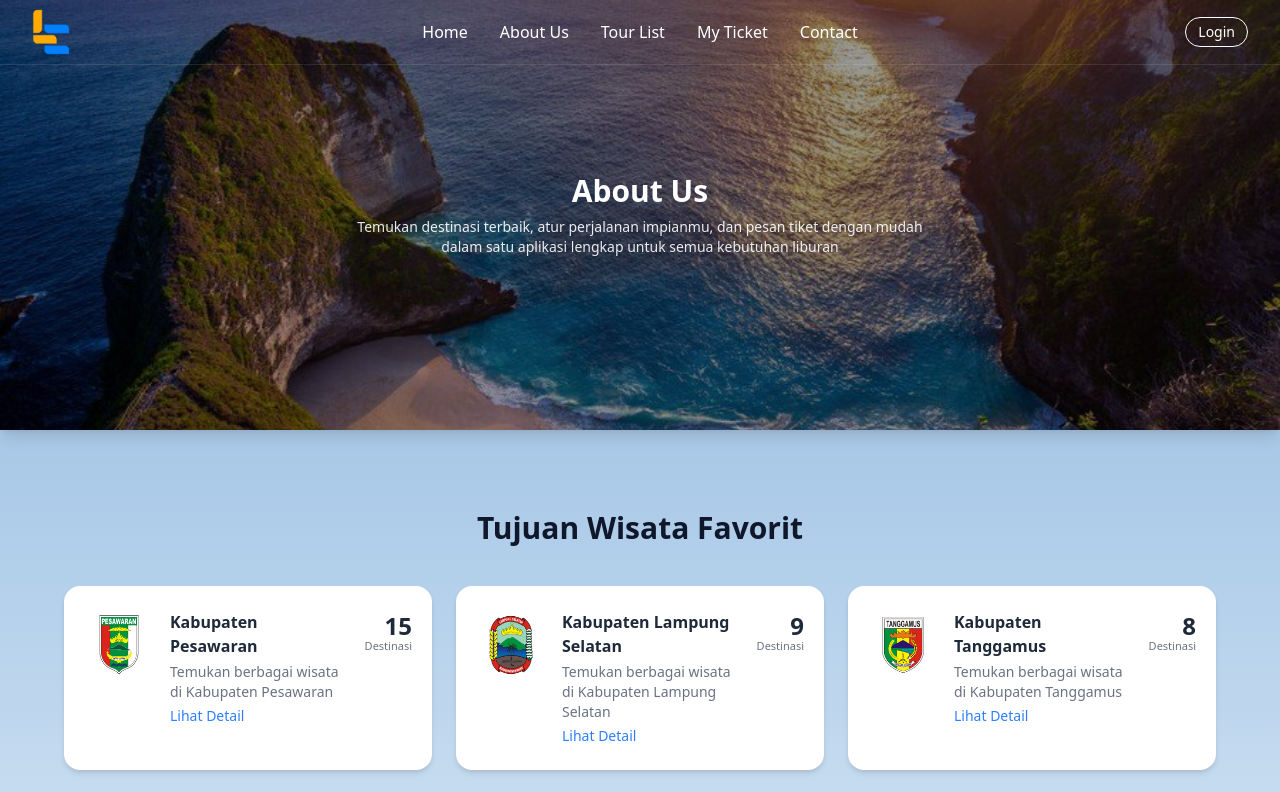
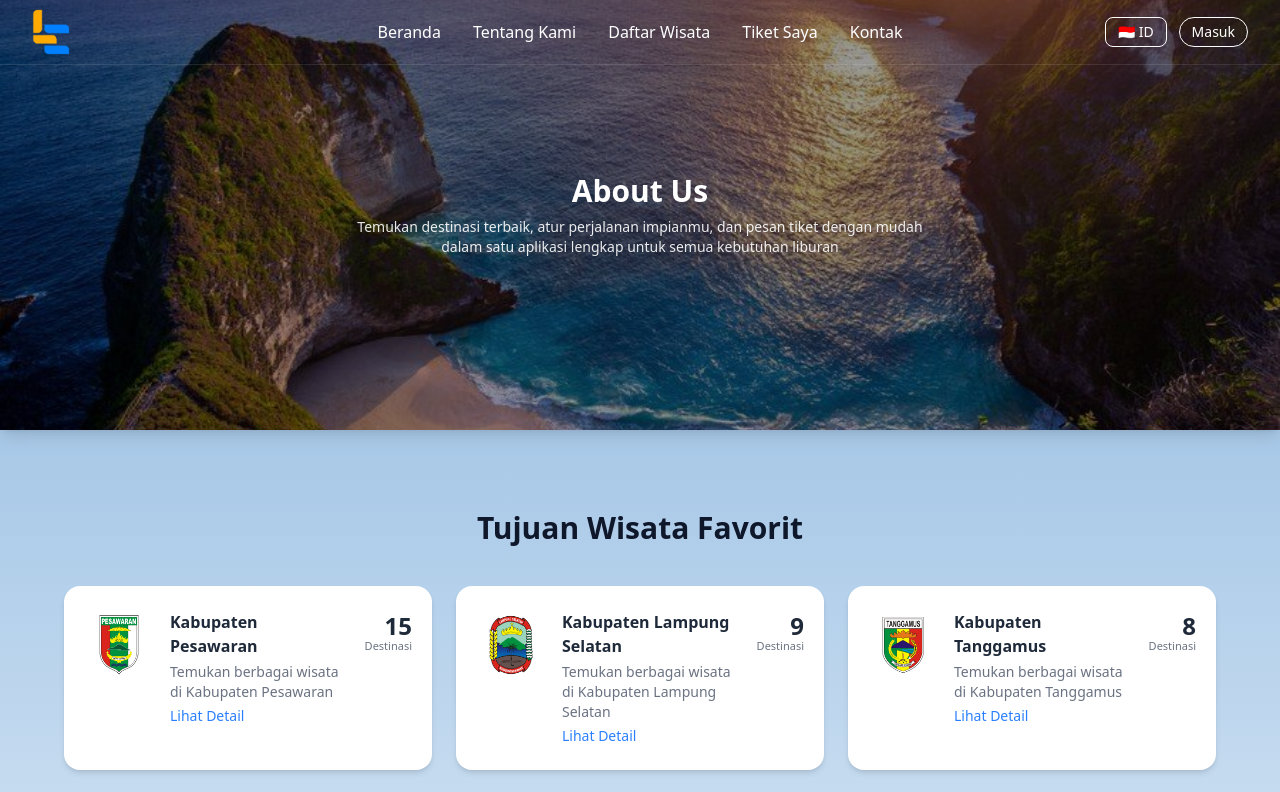
Before and after one commit to megustaSzy/project-web-mobile-api, a Next.js app in the folder web/: page /tourlist in a window 1280 px wide. Shown: the top 792 px of the page. Built offline with nearby package versions, Linux system fonts and the light colour scheme.

Commit message:
menambahkan bahasa pada navbar

```diff
--- a/web/src/app/components/NavBar.tsx
+++ b/web/src/app/components/NavBar.tsx
@@ -16,14 +16,27 @@ export default function NavBar() {
     }
   );
 
-  // 🔹 Efek scroll (ubah warna navbar)
+  const [language, setLanguage] = useState("id");
+
+  // 🔹 Scroll effect
   useEffect(() => {
     const handleScroll = () => setScrolled(window.scrollY > 20);
     window.addEventListener("scroll", handleScroll);
     return () => window.removeEventListener("scroll", handleScroll);
   }, []);
 
-  // 🔹 Ambil profil dari localStorage
+  // 🔹 Load Language
+  useEffect(() => {
+    const savedLang = localStorage.getItem("language");
+    if (savedLang) setLanguage(savedLang);
+  }, []);
+
+  const handleChangeLanguage = (lang: string) => {
+    setLanguage(lang);
+    localStorage.setItem("language", lang);
+  };
+
+  // 🔹 Load Profile & Token
   const loadLocalProfile = () => {
     const token = localStorage.getItem("token");
     const storedProfile = localStorage.getItem("profile");
@@ -39,10 +52,8 @@ export default function NavBar() {
           avatar: parsed.avatar || "/images/profile.jpg",
         });
       } catch {
-        console.warn("Data profil lokal rusak");
+        console.warn("Profile rusak");
       }
-    } else {
-      setUserData({ name: "User", avatar: "/images/profile.jpg" });
     }
   };
 
@@ -62,6 +73,19 @@ export default function NavBar() {
     setUserData({ name: "User", avatar: "/images/profile.jpg" });
   };
 
+  // 🌎 TEXT SESUAI BAHASA
+  const t = {
+    home: language === "id" ? "Beranda" : "Home",
+    about: language === "id" ? "Tentang Kami" : "About Us",
+    tour: language === "id" ? "Daftar Wisata" : "Tour List",
+    ticket: language === "id" ? "Tiket Saya" : "My Ticket",
+    contact: language === "id" ? "Kontak" : "Contact",
+    login: language === "id" ? "Masuk" : "Login",
+    signup: language === "id" ? "Daftar" : "Sign Up",
+    editProfile: language === "id" ? "Edit Profil" : "Edit Profile",
+    logout: language === "id" ? "Keluar" : "Logout",
+  };
+
   return (
     <header
       className={`fixed top-0 left-0 w-full z-50 transition-all duration-300 ${
@@ -71,29 +95,23 @@ export default function NavBar() {
       }`}
     >
       <div className="relative max-w-7xl mx-auto px-4 sm:px-6 lg:px-8 flex items-center h-16">
-        {/* 🔹 Logo */}
+
+        {/* Logo */}
         <div className="flex items-center gap-2">
           <Image src="/images/logo.png" alt="Logo" width={40} height={40} />
         </div>
 
-        {/* 🔹 Menu Tengah (Desktop) */}
+        {/* MENU DESKTOP */}
         <nav
           className={`hidden md:flex absolute left-1/2 transform -translate-x-1/2 gap-8 transition-colors duration-300 ${
             scrolled ? "text-gray-800" : "text-white"
           }`}
         >
-          <Link href="/" className="hover:text-blue-500">
-            Home
-          </Link>
-          <Link href="/about" className="hover:text-blue-500">
-            About Us
-          </Link>
-          <Link href="/tourlist" className="hover:text-blue-500">
-            Tour List
-          </Link>
-          <Link href="/tiket" className="hover:text-blue-500">
-            My Ticket
-          </Link>
+          <Link href="/" className="hover:text-blue-500">{t.home}</Link>
+          <Link href="/about" className="hover:text-blue-500">{t.about}</Link>
+          <Link href="/tourlist" className="hover:text-blue-500">{t.tour}</Link>
+          <Link href="/tiket" className="hover:text-blue-500">{t.ticket}</Link>
+
           <button
             onClick={() => {
               setOpen(false);
@@ -104,13 +122,40 @@ export default function NavBar() {
             }}
             className="hover:text-blue-500 transition-colors duration-300"
           >
-  Contact
+            {t.contact}
+          </button>
+        </nav>
+
+        {/* BAGIAN KANAN DESKTOP */}
+        <div className="hidden md:flex gap-3 ml-auto items-center relative">
+
+          {/* 🌍 Language Switcher */}
+          <div className="relative group">
+            <button
+              className={`px-3 py-1 rounded-md text-sm border transition ${
+                scrolled ? "text-gray-800 border-gray-600" : "text-white border-white"
+              }`}
+            >
+              {language === "id" ? "🇮🇩 ID" : "🇬🇧 EN"}
             </button>
 
-        </nav>
+            <div className="absolute right-0 mt-2 bg-white rounded-md shadow-lg w-32 opacity-0 invisible group-hover:opacity-100 group-hover:visible transition-all">
+              <button
+                onClick={() => handleChangeLanguage("id")}
+                className="w-full px-4 py-2 text-left hover:bg-gray-100"
+              >
+                🇮🇩 Indonesia
+              </button>
+              <button
+                onClick={() => handleChangeLanguage("en")}
+                className="w-full px-4 py-2 text-left hover:bg-gray-100"
+              >
+                🇬🇧 English
+              </button>
+            </div>
+          </div>
 
-        {/* 🔹 Profil atau Login (Desktop) */}
-        <div className="hidden md:flex gap-3 ml-auto items-center relative">
+          {/* PROFIL / LOGIN */}
           {isLoggedIn ? (
             <div className="flex items-center gap-2 group relative cursor-pointer">
               <Image
@@ -125,40 +170,39 @@ export default function NavBar() {
                   scrolled ? "text-gray-800" : "text-white"
                 }`}
               >
-                {userData.name || "User"}
+                {userData.name}
               </span>
 
-              {/* 🔹 Dropdown */}
-              <div className="absolute right-0 top-10 w-40 bg-white rounded-lg shadow-lg opacity-0 group-hover:opacity-100 invisible group-hover:visible transition-all duration-200">
+              <div className="absolute right-0 top-10 bg-white rounded-md shadow-lg w-40 opacity-0 invisible group-hover:opacity-100 group-hover:visible transition-all">
                 <Link
                   href="/profil"
-                  className="block px-4 py-2 text-gray-700 hover:bg-gray-100"
+                  className="block px-4 py-2 hover:bg-gray-100"
                 >
-                  Edit Profil
+                  {t.editProfile}
                 </Link>
                 <button
                   onClick={handleLogout}
-                  className="block w-full text-left px-4 py-2 text-gray-700 hover:bg-red-100 hover:text-red-600"
+                  className="block w-full text-left px-4 py-2 hover:bg-red-100 hover:text-red-600"
                 >
-                  Logout
+                  {t.logout}
                 </button>
               </div>
             </div>
           ) : (
             <Link
               href="/login"
-              className={`px-3 py-1 text-sm rounded-full border transition-colors duration-300 ${
+              className={`px-3 py-1 text-sm rounded-full border transition ${
                 scrolled
                   ? "border-gray-700 text-gray-700 hover:bg-blue-600 hover:text-white"
                   : "border-white text-white hover:bg-blue-600 hover:text-white"
               }`}
             >
-              Login
+              {t.login}
             </Link>
           )}
         </div>
 
-        {/* 🔹 Tombol Mobile Menu */}
+        {/* BURGER BUTTON */}
         <button onClick={() => setOpen(!open)} className="md:hidden ml-auto p-2">
           {open ? (
             <X className={scrolled ? "text-gray-800" : "text-white"} />
@@ -168,7 +212,7 @@ export default function NavBar() {
         </button>
       </div>
 
-      {/* 🔹 Mobile Menu — SUDAH DIPERBAIKI */}
+      {/* MENU MOBILE */}
       <div
         className={`md:hidden overflow-hidden transition-all duration-300 ${
           open ? "max-h-96 opacity-100" : "max-h-0 opacity-0"
@@ -182,41 +226,31 @@ export default function NavBar() {
           }`}
         >
           <nav className="flex flex-col gap-4 text-center font-medium">
-            <Link href="/" onClick={() => setOpen(false)}>
-              Home
-            </Link>
-            <Link href="/about" onClick={() => setOpen(false)}>
-              About Us
-            </Link>
-            <Link href="/tourlist" onClick={() => setOpen(false)}>
-              Tour List
-            </Link>
-            <Link href="#tickets" onClick={() => setOpen(false)}>
-              My Ticket
-            </Link>
-            <Link href="#contact" onClick={() => setOpen(false)}>
-              Contact
-            </Link>
+            <Link href="/" onClick={() => setOpen(false)}>{t.home}</Link>
+            <Link href="/about" onClick={() => setOpen(false)}>{t.about}</Link>
+            <Link href="/tourlist" onClick={() => setOpen(false)}>{t.tour}</Link>
+            <Link href="#tickets" onClick={() => setOpen(false)}>{t.ticket}</Link>
+            <Link href="#contact" onClick={() => setOpen(false)}>{t.contact}</Link>
 
-            {/* Auth Buttons */}
+            {/* AUTH */}
             <div className="pt-2 flex flex-col gap-3">
               {isLoggedIn ? (
                 <>
                   <Link
                     href="/profil"
                     onClick={() => setOpen(false)}
-                    className="py-2 rounded-md hover:bg-gray-100 hover:text-gray-800 transition"
+                    className="py-2 rounded-md hover:bg-gray-100 hover:text-gray-800"
                   >
-                    Edit Profil
+                    {t.editProfile}
                   </Link>
                   <button
                     onClick={() => {
                       handleLogout();
                       setOpen(false);
                     }}
-                    className="py-2 rounded-md bg-red-500 text-white hover:bg-red-600 transition"
+                    className="py-2 rounded-md bg-red-500 text-white hover:bg-red-600"
                   >
-                    Logout
+                    {t.logout}
                   </button>
                 </>
               ) : (
@@ -224,19 +258,43 @@ export default function NavBar() {
                   <Link
                     href="/login"
                     onClick={() => setOpen(false)}
-                    className="py-2 rounded-md bg-blue-600 text-white hover:bg-blue-700 transition"
+                    className="py-2 rounded-md bg-blue-600 text-white hover:bg-blue-700"
                   >
-                    Log In
+                    {t.login}
                   </Link>
                   <Link
                     href="/signup"
                     onClick={() => setOpen(false)}
-                    className="py-2 rounded-md border border-blue-600 text-blue-600 hover:bg-blue-50 transition"
+                    className="py-2 rounded-md border border-blue-600 text-blue-600 hover:bg-blue-50"
                   >
-                    Sign In
+                    {t.signup}
                   </Link>
                 </>
               )}
+            </div>
+
+            {/* 🌍 Language Mobile */}
+            <div className="border-t mt-3 pt-3 flex justify-center gap-4">
+              <button
+                onClick={() => handleChangeLanguage("id")}
+                className={`px-3 py-1 rounded-md ${
+                  language === "id"
+                    ? "bg-blue-600 text-white"
+                    : "bg-gray-200 text-gray-800"
+                }`}
+              >
+                🇮🇩 ID
+              </button>
+              <button
+                onClick={() => handleChangeLanguage("en")}
+                className={`px-3 py-1 rounded-md ${
+                  language === "en"
+                    ? "bg-blue-600 text-white"
+                    : "bg-gray-200 text-gray-800"
+                }`}
+              >
+                🇬🇧 EN
+              </button>
             </div>
           </nav>
         </div>
```
Lines whose indentation alone changed are shown as unchanged.
